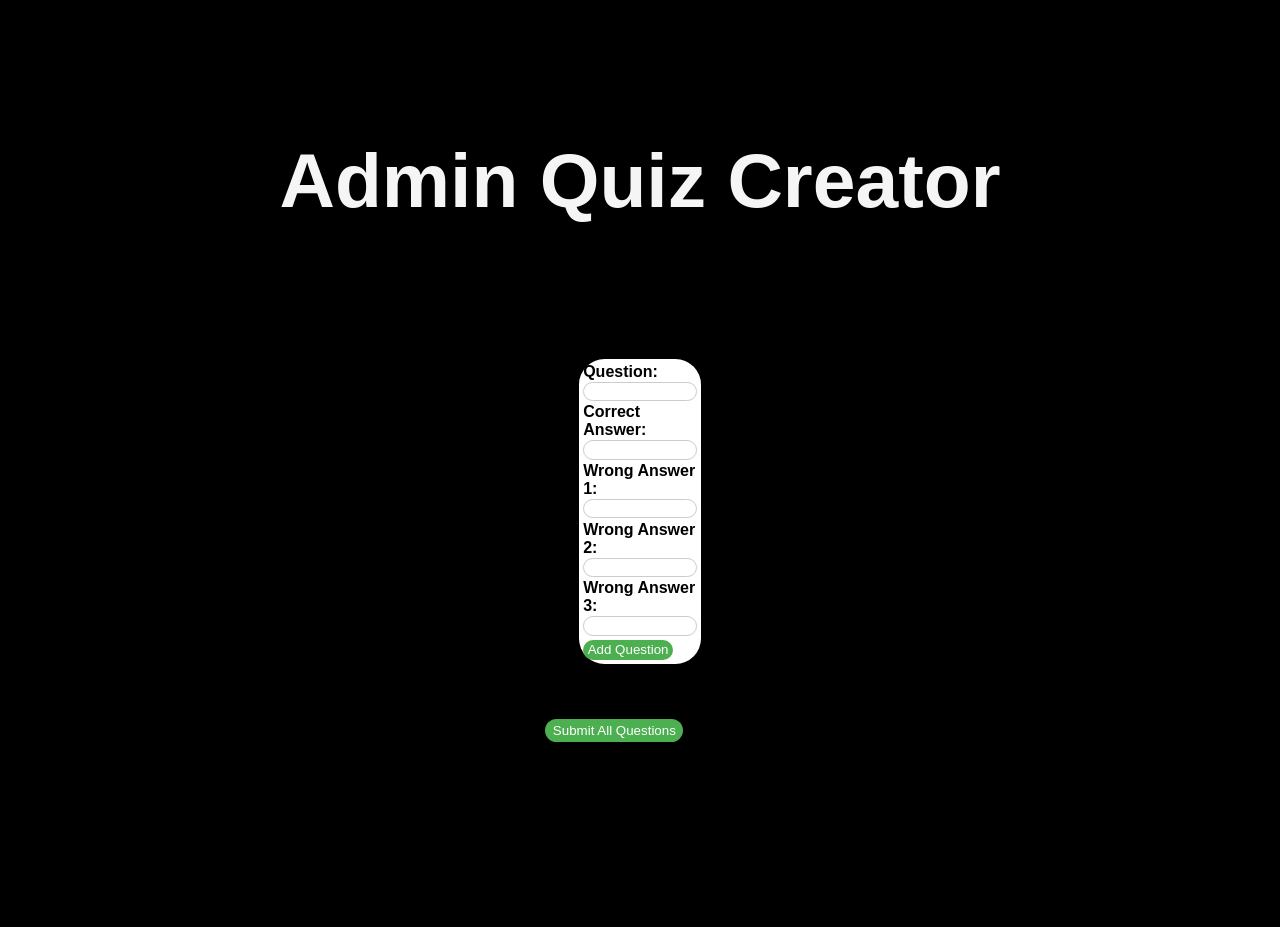
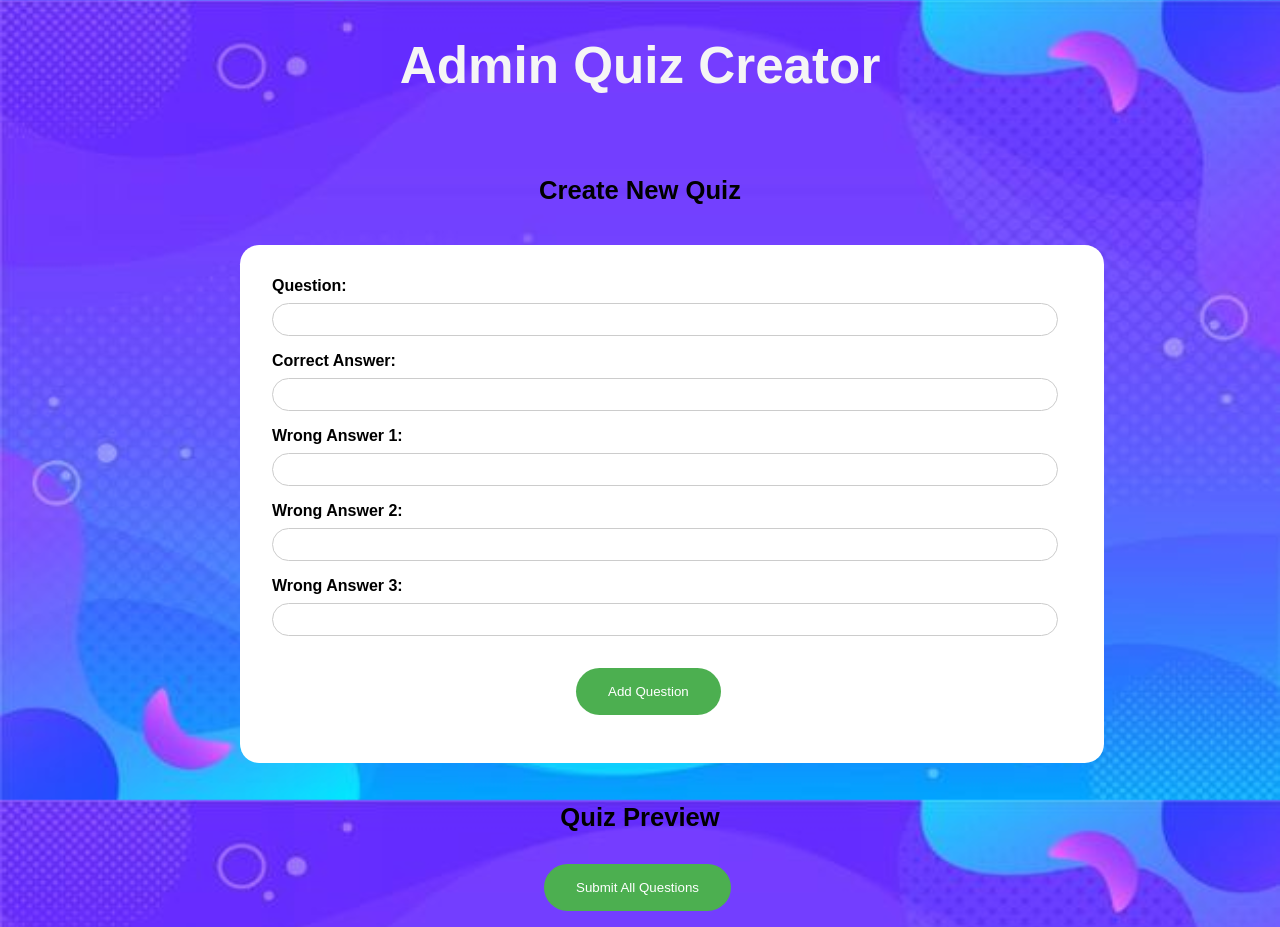
Before and after one commit to sidharth2829/QuizSwirl, a PHP site: page /admin.html in a window 1280 px wide. Before the commit the page ends 742 px from the top, so only its background shows below. Run offline with PHP 8.4, Linux system fonts and the light colour scheme.

Commit message:
Update admin.css

```diff
--- a/admin.css
+++ b/admin.css
@@ -1,9 +1,12 @@
 body {
     font-family: "Exo 2", Arial, sans-serif;
     background-color: black;
-    overflow: hidden;
     margin: 0;
     padding: 0;
+background-attachment : fixed;
+    background-repeat: no-repeat;
+    background-size: 100% 100%;
+    background-image: url(assets/6.jpg);
 }
 
 .container {
@@ -16,22 +19,28 @@
 
 .header {
     color: whitesmoke;
-    font-size: 3vw;
+    font-size: 2vw;
     padding: 2% 0;
+margin-top : 8%;
 }
+.quiz-form
+{
 
+width : 100vh;
+}
 form {
-    width: 60%;
     margin: 5% auto;
-    padding: 2%;
+    padding: 4%;
     background-color: #fff;
-    border-radius: 2vw;
+    border-radius: 1.5vw;
     box-shadow: 0 0 1% 0 rgba(0,0,0,0.1);
+width: 100%;
 }
 
 h2 {
     text-align: center;
     margin-bottom: 2%;
+    font-size: 2vw;
 }
 
 label {
@@ -51,6 +60,8 @@
 button {
     padding: 2% 4%;
     margin-top: 2%;
+margin-bottom : 2%;
+margin-left : 38%;
     border: none;
     border-radius: 3vw;
     cursor: pointer;
```
